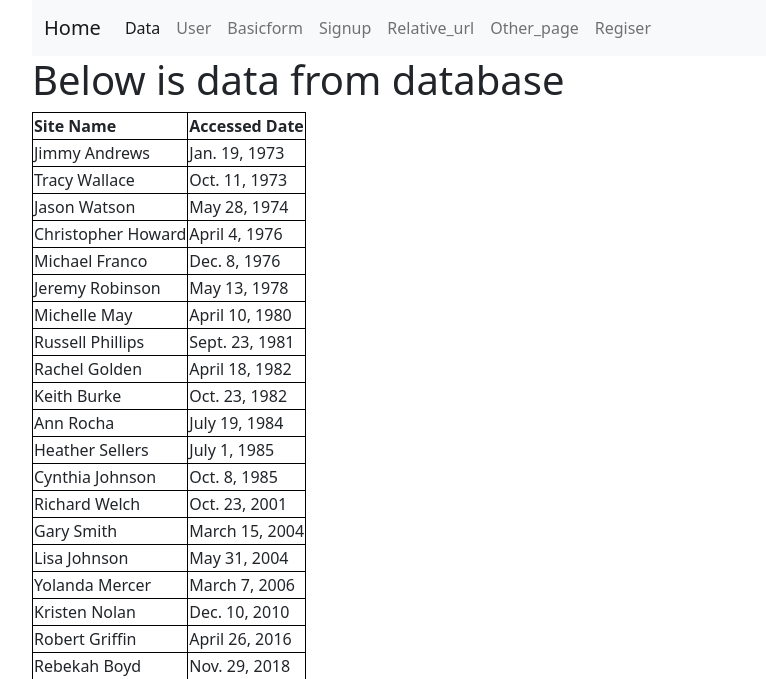
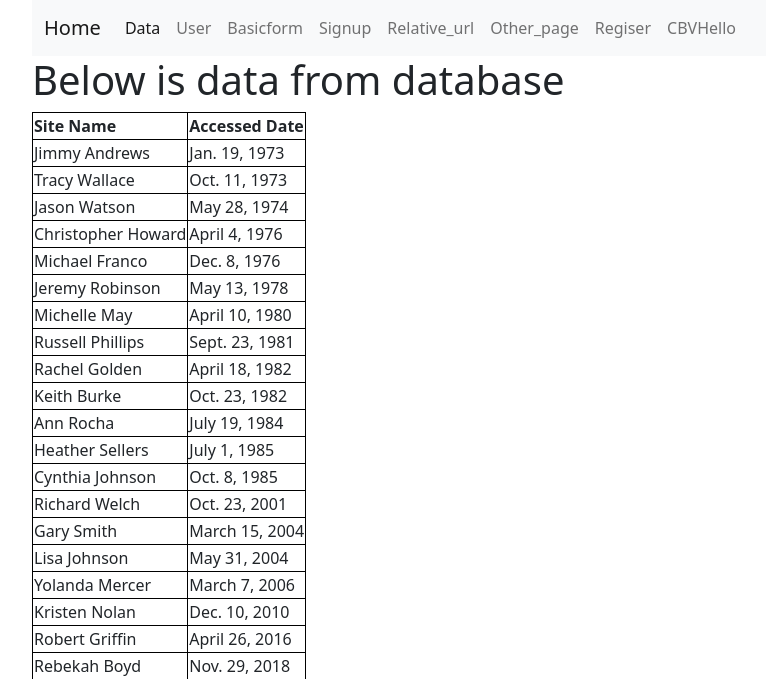
Before and after one commit to iamjpsonkar/Django_learnings, a Django app: page /first_app/data/ in a window 1280 px wide. Shown: the top 679 px of the page, without its empty margins (50-816 px from the left). Run offline with Django 4.2, Linux system fonts and the light colour scheme; data comes from the database, SQL or seed files in the repository.

Commit message:
Class Based View Hello

```diff
--- a/first_app/urls.py
+++ b/first_app/urls.py
@@ -28,4 +28,5 @@ urlpatterns = [
     path('relative_url/',views.relative_url,name="relative_url"),
     path('other_page/',views.other_page,name="other_page"),
     path('register/',views.register,name="register"),
+    path('cbvhello/',views.CBVHello.as_view(),name="cbvhello"),
 ]
--- a/first_app/views.py
+++ b/first_app/views.py
@@ -3,6 +3,13 @@ from django.http import HttpResponse
 from first_app.models import Topic, Webpage, AccessRecord, User
 from . import forms
 from first_app.forms import NewUserForm, UserForm, UserProfileInfoForm
+
+from django.views.generic import View
+from django.http import HttpResponse
+
+class CBVHello(View):
+    def get(self,request):
+        return HttpResponse("Hello using Class Based View CBV")
 
 
 
--- a/templates/first_app/base_template.html
+++ b/templates/first_app/base_template.html
@@ -40,6 +40,9 @@
                       <li class="nav-item">
                         <a class="nav-link" href="{% url 'first_app:register' %}">Regiser</a>
                       </li>
+                      <li class="nav-item">
+                        <a class="nav-link" href="{% url 'first_app:cbvhello' %}">CBVHello</a>
+                      </li>
                     </ul>
                   </div>
                 </div>
```
